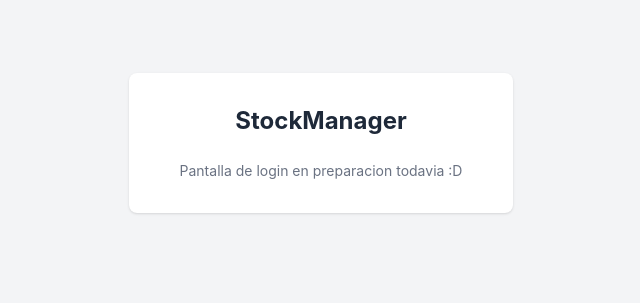
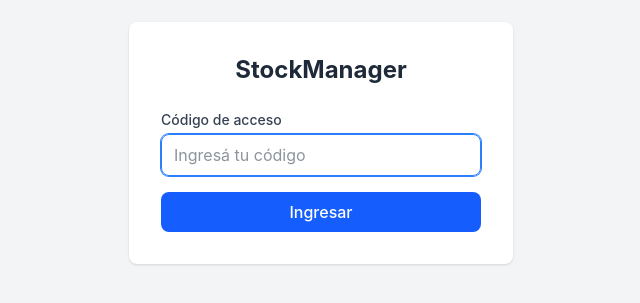
Before and after one commit to Maisena1/stockmanager, a React (Vite) app in the folder frontend/: page /login in a window 1280 px wide. Shown: the part 257-560 px from the top of the page, without its empty margins (319-959 px from the left). Built offline with nearby package versions, Linux system fonts and the light colour scheme.

Commit message:
login page

```diff
--- a/frontend/src/pages/LoginPage.tsx
+++ b/frontend/src/pages/LoginPage.tsx
@@ -1,13 +1,121 @@
+import { useState, type FormEvent } from "react"
+import { Navigate, useNavigate } from "react-router-dom"
+import { useAuth } from "../contexts/AuthContext"
+import { ApiError } from "../lib/api"
+
+function errorMessage(status: number): string {
+  switch (status) {
+    case 400:
+      return "Por favor ingrese un código"
+    case 401:
+      return "Código inválido. Verifique e intente nuevamente"
+    case 409:
+      return "Ya hay una sesión de administrador activa. Espera a que se desconecte o contacta al administrador"
+    default:
+      return "Error inesperado. Intente nuevamente"
+  }
+}
+
 export default function LoginPage() {
+  const { user, loading, login } = useAuth()
+  const navigate = useNavigate()
+  const [codigo, setCodigo] = useState("")
+  const [error, setError] = useState<string | null>(null)
+  const [submitting, setSubmitting] = useState(false)
+
+  if (!loading && user) {
+    const destino = user.role === "ADMIN" ? "/" : "/pos"
+    return <Navigate to={destino} replace />
+  }
+
+  async function handleSubmit(e: FormEvent) {
+    e.preventDefault()
+
+    if (!codigo.trim()) {
+      setError("Por favor ingrese un código")
+      return
+    }
+
+    setSubmitting(true)
+    setError(null)
+
+    try {
+      const role = await login(codigo.trim())
+      navigate(role === "ADMIN" ? "/" : "/pos", { replace: true })
+    } catch (err) {
+      if (err instanceof ApiError) {
+        setError(errorMessage(err.status))
+      } else {
+        setError("Error inesperado. Intente nuevamente")
+      }
+    } finally {
+      setSubmitting(false)
+    }
+  }
+
   return (
     <div className="flex min-h-screen items-center justify-center bg-gray-100">
       <div className="w-full max-w-sm rounded-lg bg-white p-8 shadow">
         <h1 className="mb-6 text-center text-2xl font-bold text-gray-800">
           StockManager
         </h1>
-        <p className="text-center text-sm text-gray-500">
-          Pantalla de login en preparacion todavia :D
-        </p>
+
+        <form onSubmit={handleSubmit} className="flex flex-col gap-4">
+          <div className="flex flex-col gap-1">
+            <label htmlFor="codigo" className="text-sm font-medium text-gray-700">
+              Código de acceso
+            </label>
+            <input
+              id="codigo"
+              type="password"
+              autoFocus
+              value={codigo}
+              onChange={(e) => {
+                setCodigo(e.target.value)
+                if (error) setError(null)
+              }}
+              placeholder="Ingresá tu código"
+              disabled={submitting}
+              className="rounded-lg border border-gray-300 px-3 py-2 text-gray-800 outline-none focus:border-blue-500 focus:ring-1 focus:ring-blue-500 disabled:opacity-60"
+            />
+          </div>
+
+          {error && (
+            <p className="rounded-md bg-red-50 px-3 py-2 text-sm text-red-600">
+              {error}
+            </p>
+          )}
+
+          <button
+            type="submit"
+            disabled={submitting}
+            className="flex items-center justify-center gap-2 rounded-lg bg-blue-600 px-4 py-2 font-medium text-white hover:bg-blue-700 disabled:cursor-not-allowed disabled:opacity-60"
+          >
+            {submitting && (
+              <svg
+                className="h-4 w-4 animate-spin"
+                viewBox="0 0 24 24"
+                fill="none"
+                aria-hidden="true"
+              >
+                <circle
+                  className="opacity-25"
+                  cx="12"
+                  cy="12"
+                  r="10"
+                  stroke="currentColor"
+                  strokeWidth="4"
+                />
+                <path
+                  className="opacity-75"
+                  fill="currentColor"
+                  d="M4 12a8 8 0 018-8V0C5.373 0 0 5.373 0 12h4z"
+                />
+              </svg>
+            )}
+            {submitting ? "Ingresando..." : "Ingresar"}
+          </button>
+        </form>
       </div>
     </div>
   )
```
